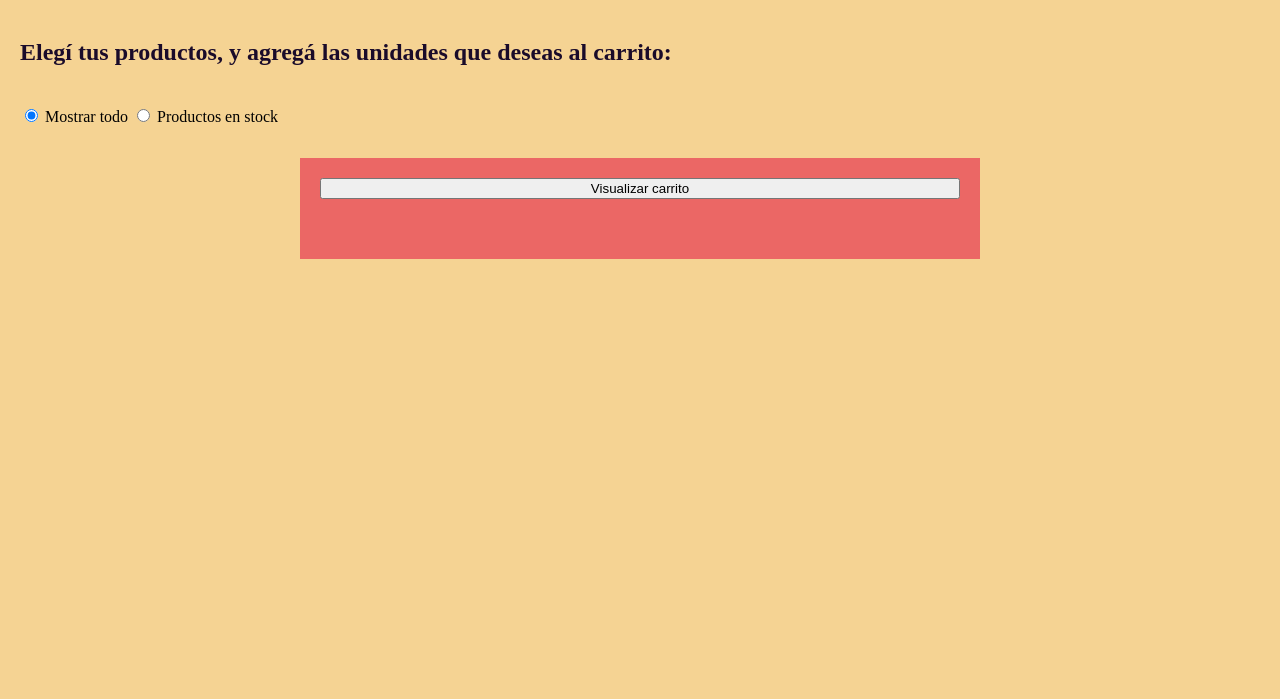
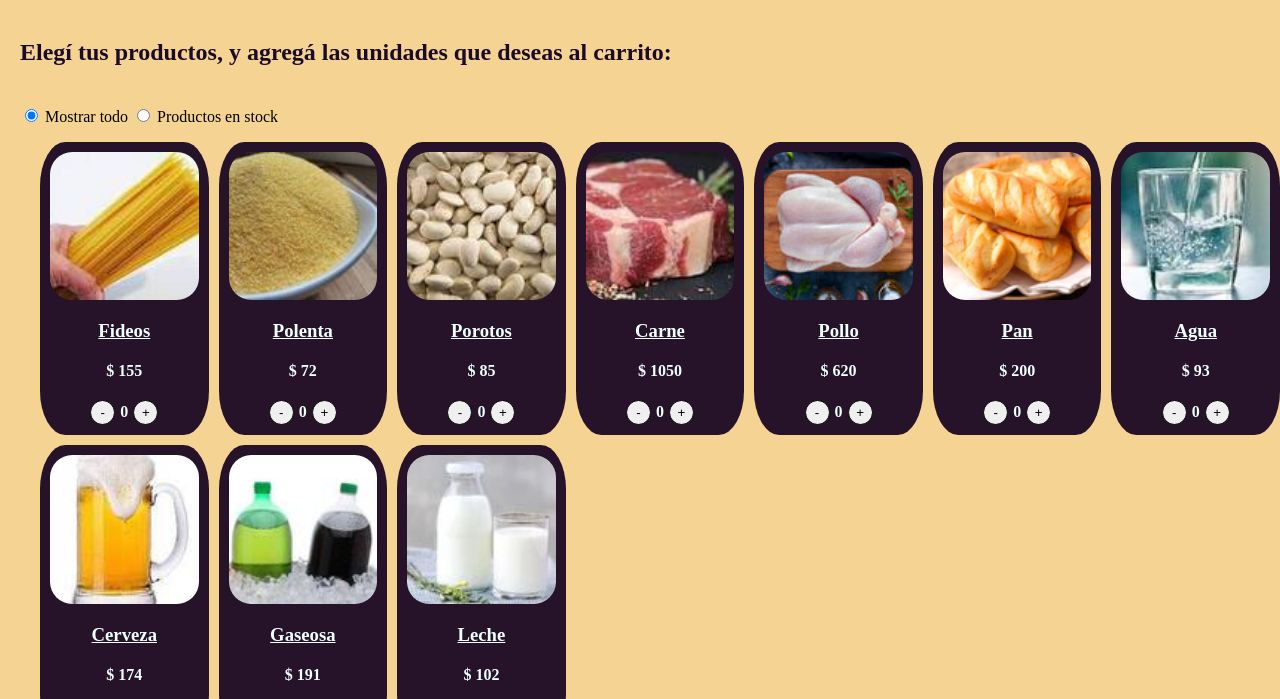
Before and after one commit to federico-dev-web/Ecommerce-JS, a plain HTML site: page index.html in a window 1280 px wide. Shown: the part 101-800 px from the top of the page. Drawn offline with Linux system fonts and the light colour scheme; the site is published under a folder, as on GitHub Pages, so addresses that start at the root find nothing.

Commit message:
Correccion de errores

```diff
--- a/index.html
+++ b/index.html
@@ -6,7 +6,7 @@
     <meta name="viewport" content="width=device-width, initial-scale=1.0">
     <link rel="stylesheet" href="./CSS/Styles.css">
     <title>Document</title>
-    <script src="/scripts/ecommerce.js" async></script>
+    <script src="./scripts/ecommerce.js" async></script>
 </head>
 <body>
     <header>
```
